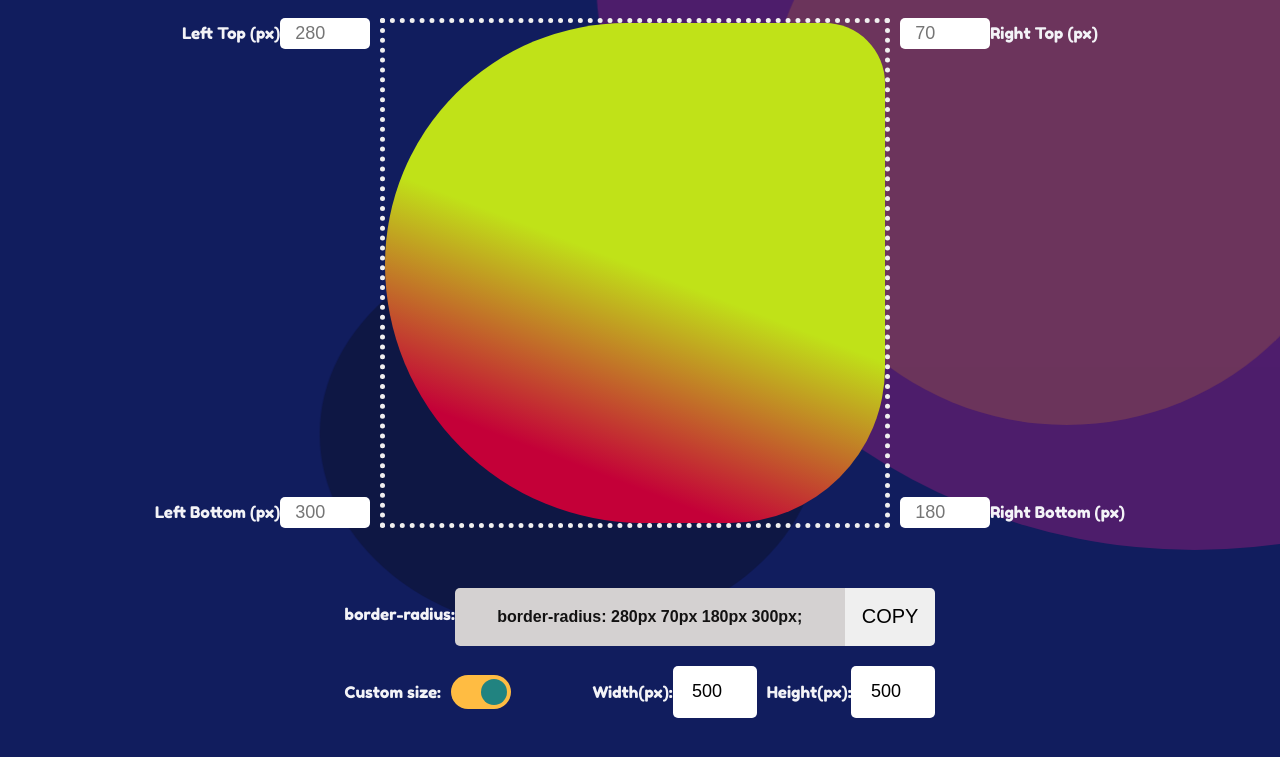
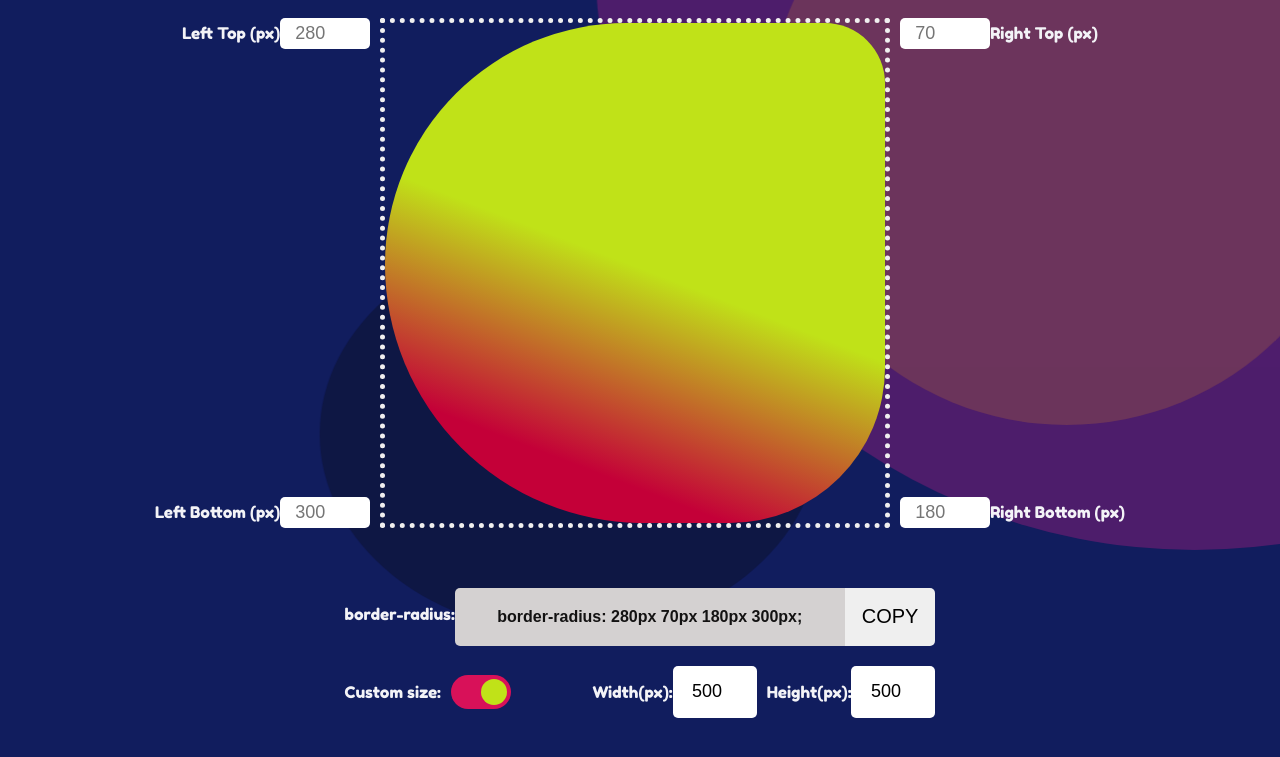
Before and after one commit to milosleng/BorderRadiusPreviewer-App, a plain HTML site: page index.html in a window 1280 px wide. Shown: the part 99-856 px from the top of the page. Drawn offline with Linux system fonts and the light colour scheme.

Commit message:
Fix button

```diff
--- a/style.css
+++ b/style.css
@@ -11,7 +11,7 @@
   --inside-color: #c0e218;
 }
 
-/* * {
+/*
   box-sizing: border-box;
 } */
 
@@ -237,7 +237,7 @@ input#width {
   left: 0;
   right: 0;
   bottom: 0;
-  background-color: #ccc;
+  background-color: rgb(116, 114, 114);
   -webkit-transition: 0.4s;
   transition: 0.4s;
 }
@@ -249,13 +249,13 @@ input#width {
   width: 26px;
   left: 4px;
   bottom: 4px;
-  background-color: var(--light-green);
+  background-color: var(--inside-color);
   -webkit-transition: 0.4s;
   transition: 0.4s;
 }
 
 input:checked + .slider {
-  background-color: var(--yellow-color);
+  background-color: var(--secondary-bg-color);
 }
 
 input:focus + .slider {
```
